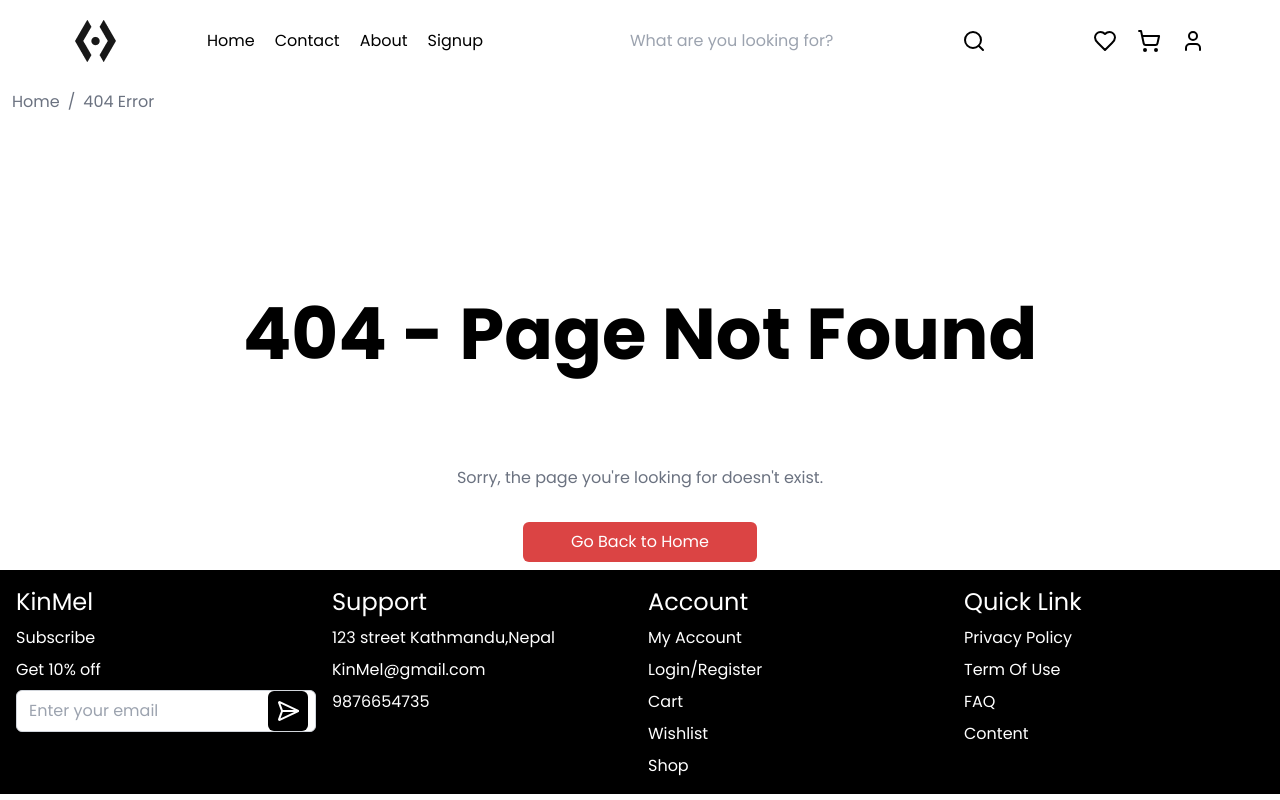
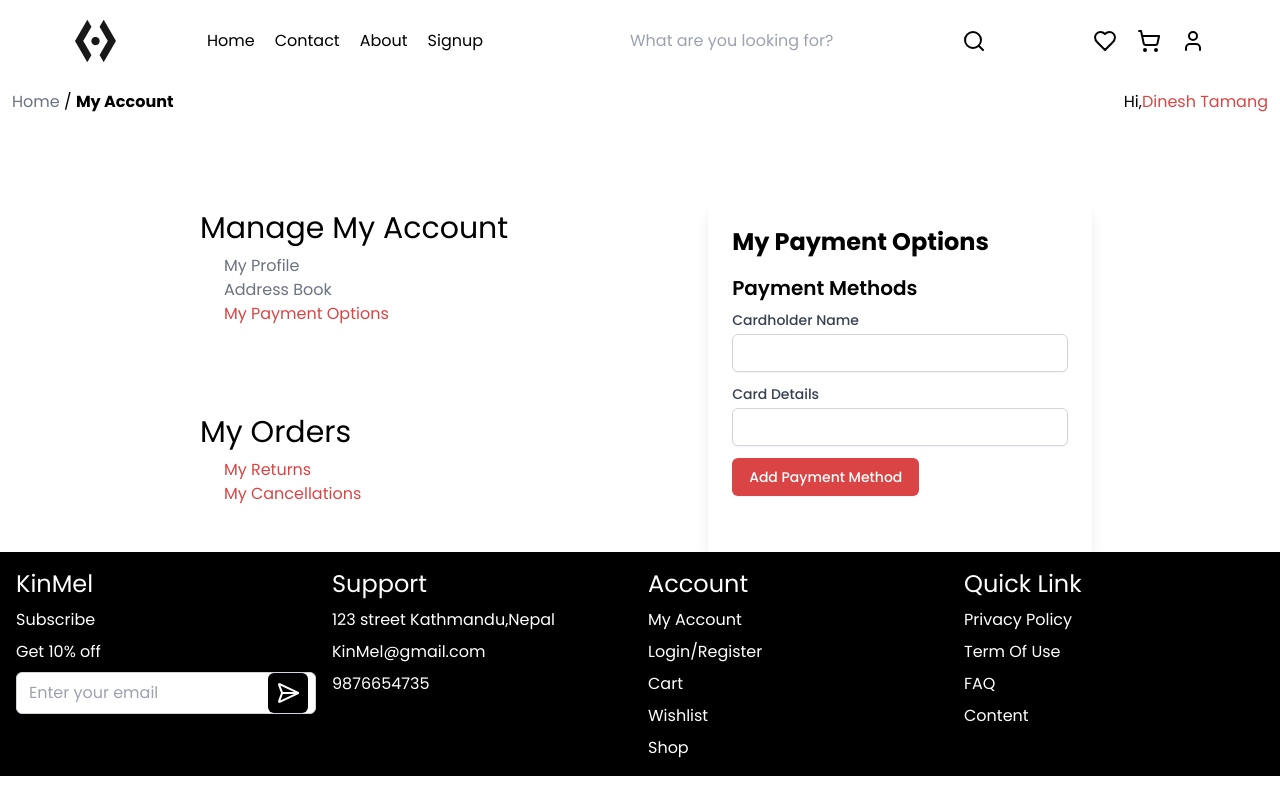
Before and after one commit to Dinesh10731j/Kinmel, a React (Vite) app: page /account/payment-options in a window 1280 px wide. Built offline with nearby package versions, Linux system fonts and the light colour scheme.

Commit message:
payemntoptions page completed

```diff
--- /dev/null
+++ b/src/Components/PaymentsOptions.tsx
@@ -0,0 +1,150 @@
+import React, { useState } from "react";
+import { useForm, Controller, SubmitHandler } from "react-hook-form";
+
+//  types for payment methods and form values
+interface PaymentMethod {
+  id: number;
+  type: "card" | "wallet";
+  name: string;
+  details: string; // e.g., "**** **** **** 1234"
+}
+
+interface FormValues {
+  name: string;
+  details: string;
+}
+
+const PaymentsOptions: React.FC = () => {
+  const [paymentMethods, setPaymentMethods] = useState<PaymentMethod[]>([]);
+  const [editingPaymentIndex, setEditingPaymentIndex] = useState<number | null>(
+    null
+  );
+  // const [editingAddressIndex, setEditingAddressIndex] = useState<number | null>(null);
+
+  const { control, handleSubmit, reset, setValue } = useForm<FormValues>({
+    defaultValues: {
+      name: "",
+      details: "",
+    },
+  });
+
+  // Handle form submission for payment methods
+  const onSubmitPayment: SubmitHandler<FormValues> = (data) => {
+    if (editingPaymentIndex !== null) {
+      const updatedMethods = paymentMethods.map((method, idx) =>
+        idx === editingPaymentIndex
+          ? { ...method, name: data.name, details: data.details }
+          : method
+      );
+      setPaymentMethods(updatedMethods);
+      setEditingPaymentIndex(null);
+    } else {
+      setPaymentMethods([
+        ...paymentMethods,
+        {
+          id: Date.now(),
+          type: "card",
+          name: data.name,
+          details: data.details,
+        },
+      ]);
+    }
+    reset();
+  };
+
+  // Handle editing a payment method
+  const handleEditPayment = (index: number) => {
+    setEditingPaymentIndex(index);
+    const payment = paymentMethods[index];
+    setValue("name", payment.name);
+    setValue("details", payment.details);
+  };
+
+  // Handle deleting a payment method
+  const handleDeletePayment = (index: number) => {
+    setPaymentMethods(paymentMethods.filter((_, idx) => idx !== index));
+    if (editingPaymentIndex === index) {
+      setEditingPaymentIndex(null);
+      reset();
+    }
+  };
+
+  return (
+    <div className="container mx-auto p-6 bg-white shadow-lg min-w-96">
+      <h2 className="text-2xl font-bold mb-4">My Payment Options</h2>
+
+      {/* Payment Methods Section */}
+      <div className="mb-8">
+        <h3 className="text-xl font-semibold mb-2">Payment Methods</h3>
+        <form onSubmit={handleSubmit(onSubmitPayment)} className="mb-4">
+          <div className="mb-3">
+            <label className="block text-sm font-medium text-gray-700">
+              Cardholder Name
+            </label>
+            <Controller
+              name="name"
+              control={control}
+              render={({ field }) => (
+                <input
+                  {...field}
+                  className="mt-1 block w-full px-3 py-2 border border-gray-300 rounded-md shadow-sm focus:outline-none focus:ring-indigo-500 focus:border-indigo-500 sm:text-sm"
+                />
+              )}
+            />
+          </div>
+          <div className="mb-3">
+            <label className="block text-sm font-medium text-gray-700">
+              Card Details
+            </label>
+            <Controller
+              name="details"
+              control={control}
+              render={({ field }) => (
+                <input
+                  {...field}
+                  className="mt-1 block w-full px-3 py-2 border border-gray-300 rounded-md shadow-sm focus:outline-none focus:ring-indigo-500 focus:border-indigo-500 sm:text-sm"
+                />
+              )}
+            />
+          </div>
+          <button
+            type="submit"
+            className="inline-flex justify-center py-2 px-4 border border-transparent shadow-sm text-sm font-medium rounded-md text-white bg-[#DB4444]  focus:outline-none focus:ring-2 focus:ring-offset-2"
+          >
+            {editingPaymentIndex !== null ? "Update" : "Add"} Payment Method
+          </button>
+        </form>
+
+        {/* List of Payment Methods */}
+        <ul>
+          {paymentMethods.map((method, index) => (
+            <li
+              key={method.id}
+              className="flex justify-between items-center mb-3 p-3 border border-gray-200 rounded-md shadow-sm"
+            >
+              <div>
+                <strong>{method.name}</strong>: {method.details}
+              </div>
+              <div>
+                <button
+                  onClick={() => handleEditPayment(index)}
+                  className="text-blue-600 hover:text-blue-900 mr-2"
+                >
+                  Edit
+                </button>
+                <button
+                  onClick={() => handleDeletePayment(index)}
+                  className="text-red-600 hover:text-red-900"
+                >
+                  Delete
+                </button>
+              </div>
+            </li>
+          ))}
+        </ul>
+      </div>
+    </div>
+  );
+};
+
+export default PaymentsOptions;
--- a/src/Pages/Account.tsx
+++ b/src/Pages/Account.tsx
@@ -54,7 +54,7 @@ const Account = () => {
               </li>
               <li>
                 <NavLink
-                  to={""}
+                  to={"/account/payment-options"}
                   className={({ isActive }) =>
                     isActive ? "text-[#DB4444]" : "text-gray-500"
                   }
--- a/src/main.tsx
+++ b/src/main.tsx
@@ -12,6 +12,7 @@ import Error404 from './Pages/Error404';
 import Account from './Pages/Account';
 import MyProfile from './Components/MyProfile';
 import AddressBook from './Components/AddressBook';
+import PaymentsOptions from './Components/PaymentsOptions';
 import './index.css';
 
 
@@ -56,6 +57,9 @@ const router = createBrowserRouter([
           },{
             path:'address-book',
             element:<AddressBook/>
+          },{
+            path:'payment-options',
+            element:<PaymentsOptions/>
           }
         ]
 
```
